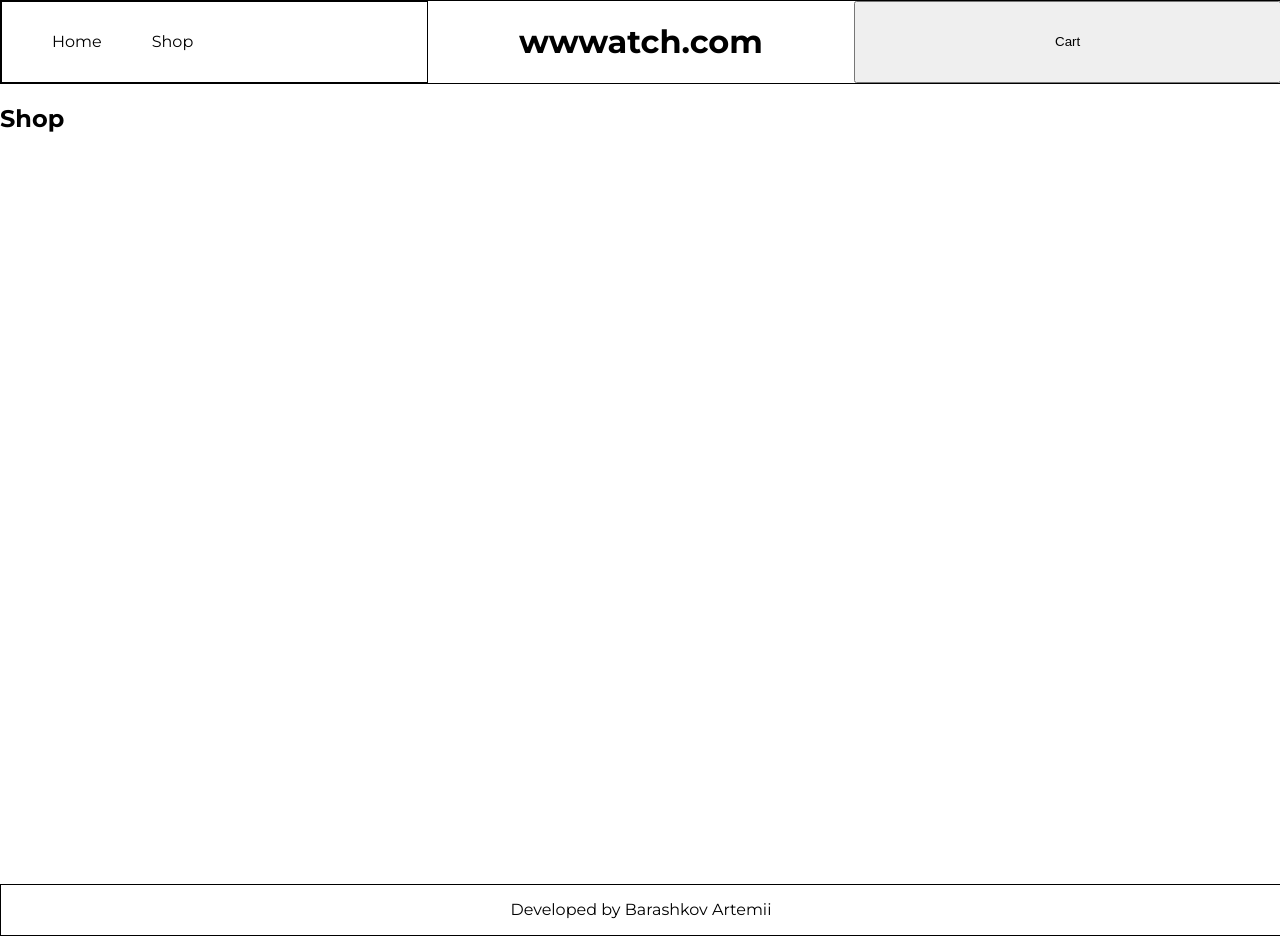
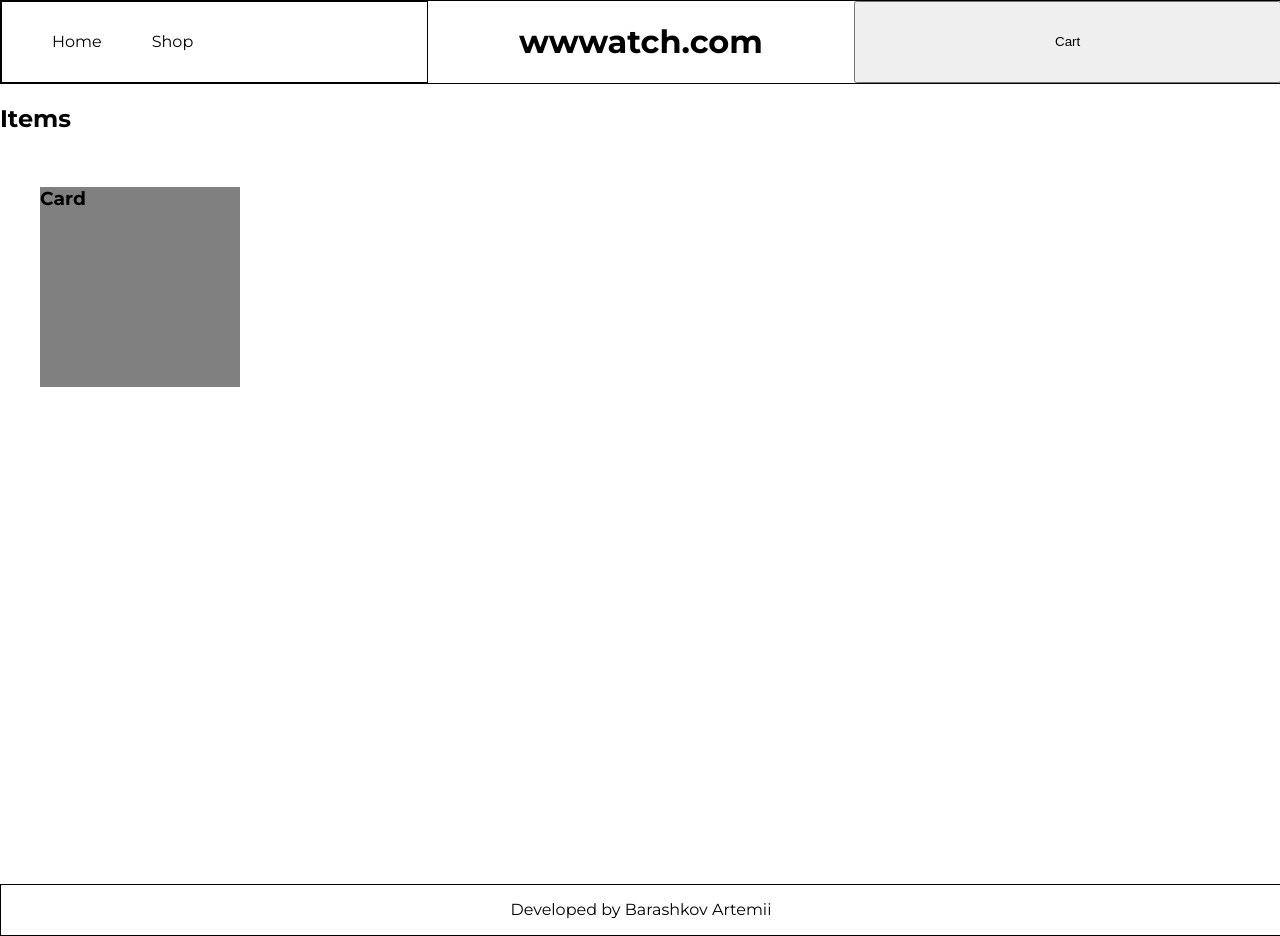
Before and after one commit to ArtemiiHH/shopping-cart, a React (Vite) app: page /shop in a window 1280 px wide. Built offline with nearby package versions, Linux system fonts and the light colour scheme; a web font is replaced by a local one.

Commit message:
Display basic card

```diff
--- a/src/components/card/Card.jsx
+++ b/src/components/card/Card.jsx
@@ -0,0 +1,9 @@
+import styles from "./Card.module.css";
+
+export default function Card() {
+  return (
+    <div className={styles.card}>
+      <h3>Card</h3>
+    </div>
+  );
+}
--- a/src/components/card/Card.module.css
+++ b/src/components/card/Card.module.css
@@ -0,0 +1,5 @@
+.card {
+  background-color: gray;
+  height: 200px;
+  width: 200px;
+}
--- a/src/pages/shop/Shop.jsx
+++ b/src/pages/shop/Shop.jsx
@@ -1,3 +1,12 @@
+import Card from "../../components/card/Card";
+
 export default function Shop() {
-  return <h1>Shop</h1>;
+  return (
+    <>
+      <h2>Items</h2>
+      <ul>
+        <Card></Card>
+      </ul>
+    </>
+  );
 }
--- a/src/pages/shop/Shop.module.css
+++ b/src/pages/shop/Shop.module.css
@@ -0,0 +1,4 @@
+.shop {
+  display: flex;
+  flex-wrap: wrap;
+}
```
